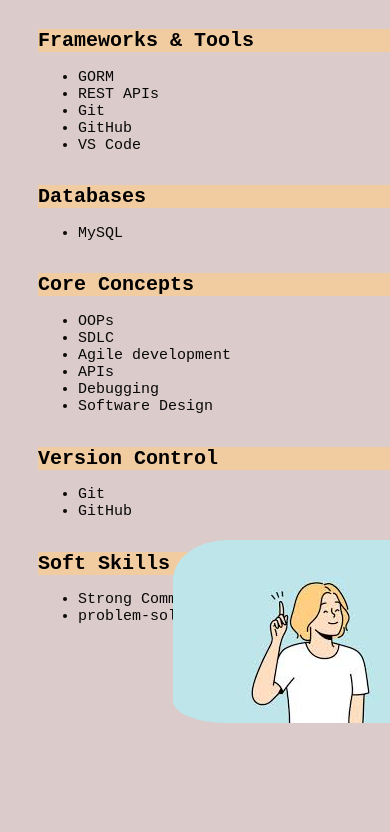
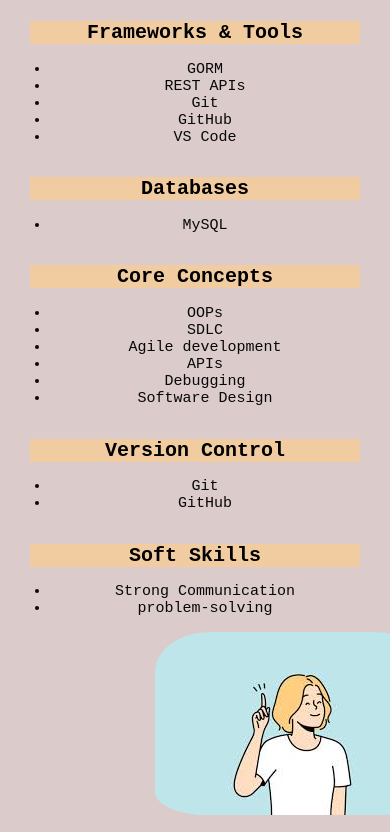
Before and after one commit to Pushpanjali07/Portfolio, a plain HTML site: page skill.html in a window 390 px wide. Shown: the part 418-1250 px from the top of the page. Before the commit the page ends 1159 px from the top, so only its background shows below. Drawn offline with Linux system fonts and the light colour scheme.

Commit message:
Cleaned old media query and added fresh responsive styling

```diff
--- a/style.css
+++ b/style.css
@@ -281,32 +281,44 @@ th{
   left: 50%;
   transform: translate(-50%, -50%);
 }
-/* ===========================
-   📱 Mobile Responsiveness
-   =========================== */
 @media (max-width: 768px) {
-  body {
-    padding: 10px;
+  * {
+    box-sizing: border-box;
   }
 
-  section, div, .container {
-    flex-direction: column !important;
-    width: 100% !important;
+  body {
+    margin: 0;
+    padding: 10px;
+    overflow-x: hidden;
+    font-size: 16px;
   }
 
   img {
     max-width: 100%;
     height: auto;
+    display: block;
+    margin: auto;
   }
 
   nav ul {
     flex-direction: column;
     align-items: center;
+    gap: 10px;
+    padding-left: 0;
+  }
+
+  section, div, .container {
+    width: 100%;
+    display: block;
+    text-align: center;
   }
 
   h1, h2, h3 {
-    font-size: 1.5em;
+    font-size: 1.5rem;
+    word-wrap: break-word;
   }
 
-  /* Add more mobile-specific styling here */
+  ul {
+    padding-left: 20px;
+  }
 }
```
